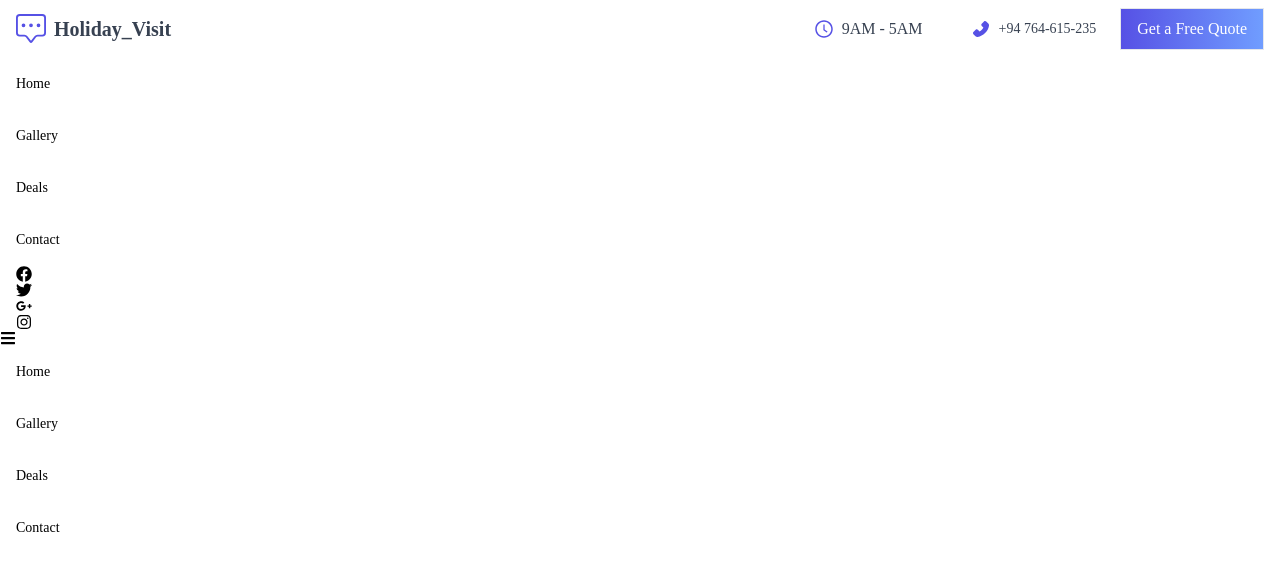
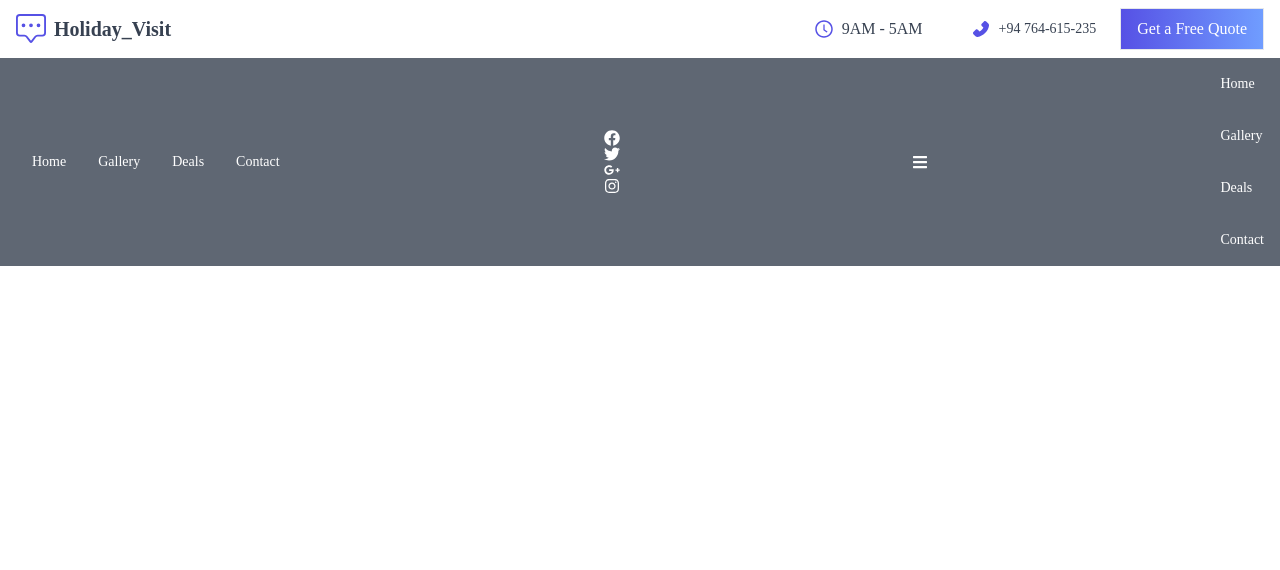
Before and after one commit to Vishnuka084/Holiday_VisitApp, a React (Create React App) app: page / in a window 1280 px wide. Shown: the top 570 px of the page. Built offline with nearby package versions, Linux system fonts and the light colour scheme; the HTML template or start-up script is replaced by a standard one.

Commit message:
setup Nav Bar

```diff
--- a/src/components/Navbar.jsx
+++ b/src/components/Navbar.jsx
@@ -8,8 +8,9 @@ import {
     FaBars,
 } from 'react-icons/fa';
 const Navbar = () => {
-    return <div>
-        <ul>
+    return (
+        <div className='w-full min-h-[50px] flex justify-between items-center absoult z-10 text-white  bg-gray-700/80'>
+            <ul className='hidden sm:flex px-4'>
                 <li>
                     <a href="/">Home</a>
                 </li>
@@ -50,8 +51,8 @@ const Navbar = () => {
                     </li>
                 </ul>
             </div>
-    </div>;
-
+        </div>
+    )
 };
 
 export default Navbar
```
Lines whose indentation alone changed are shown as unchanged.
